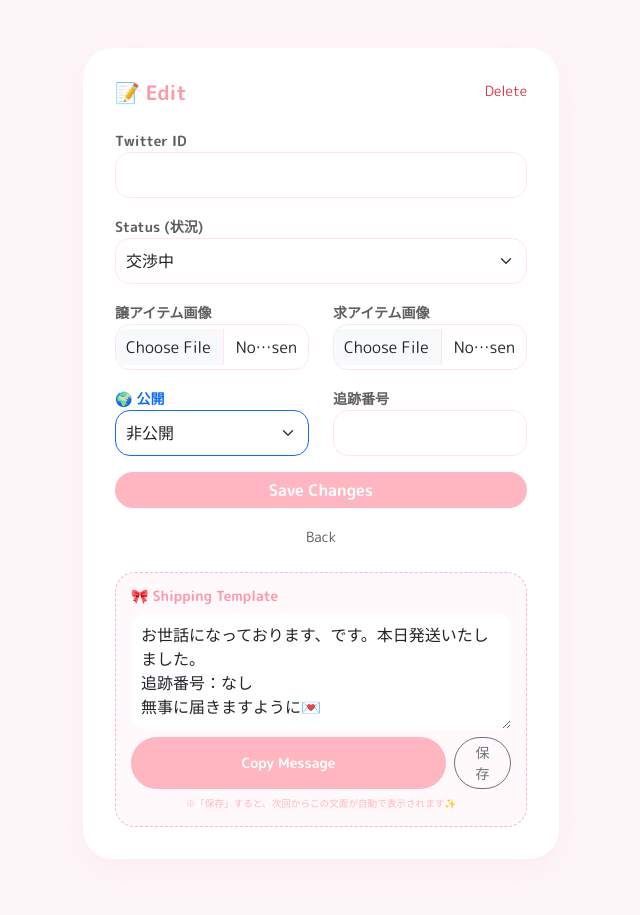
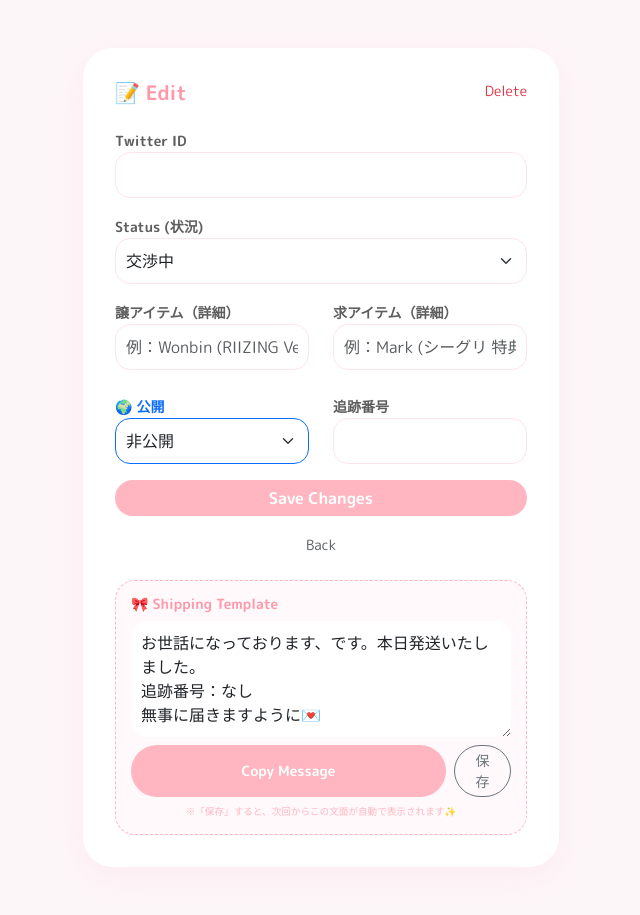
Before and after one commit to usaneko584/kpop-trade-manager, a FastAPI app: template templates/detail.html in a window 1280 px wide. Shown: the whole page, without its empty margins (319-959 px from the left). Before the commit the page ends 827 px from the top, so only its background shows below. Run offline with FastAPI, Linux system fonts and the light colour scheme; the template is opened without the code that fills it, so the values that code supplies are empty; parts of the project's set-up code (start-up, migrations or seed data) failed here and were passed over.

Commit message:
Update detail.html

```diff
--- a/templates/detail.html
+++ b/templates/detail.html
@@ -24,16 +24,16 @@
         </select>
     </div>
 
-    <div class="row mb-3">
-        <div class="col-6">
-            <label class="small fw-bold">譲アイテム画像</label>
-            <input type="file" name="give_file" class="form-control" accept="image/*">
-        </div>
-        <div class="col-6">
-            <label class="small fw-bold">求アイテム画像</label>
-            <input type="file" name="get_file" class="form-control" accept="image/*">
-        </div>
+   <div class="row mb-4">
+    <div class="col-6">
+        <label class="small fw-bold">譲アイテム（詳細）</label>
+        <input type="text" name="give_item" class="form-control" placeholder="例：Wonbin (RIIZING Ver.)" value="{{ trade.give_item if trade else '' }}">
     </div>
+    <div class="col-6">
+        <label class="small fw-bold">求アイテム（詳細）</label>
+        <input type="text" name="get_item" class="form-control" placeholder="例：Mark (シーグリ 特典)" value="{{ trade.get_item if trade else '' }}">
+    </div>
+</div>
 
     <div class="row mb-3">
         <div class="col-6"><label class="small fw-bold text-primary">🌍 公開</label>
```
